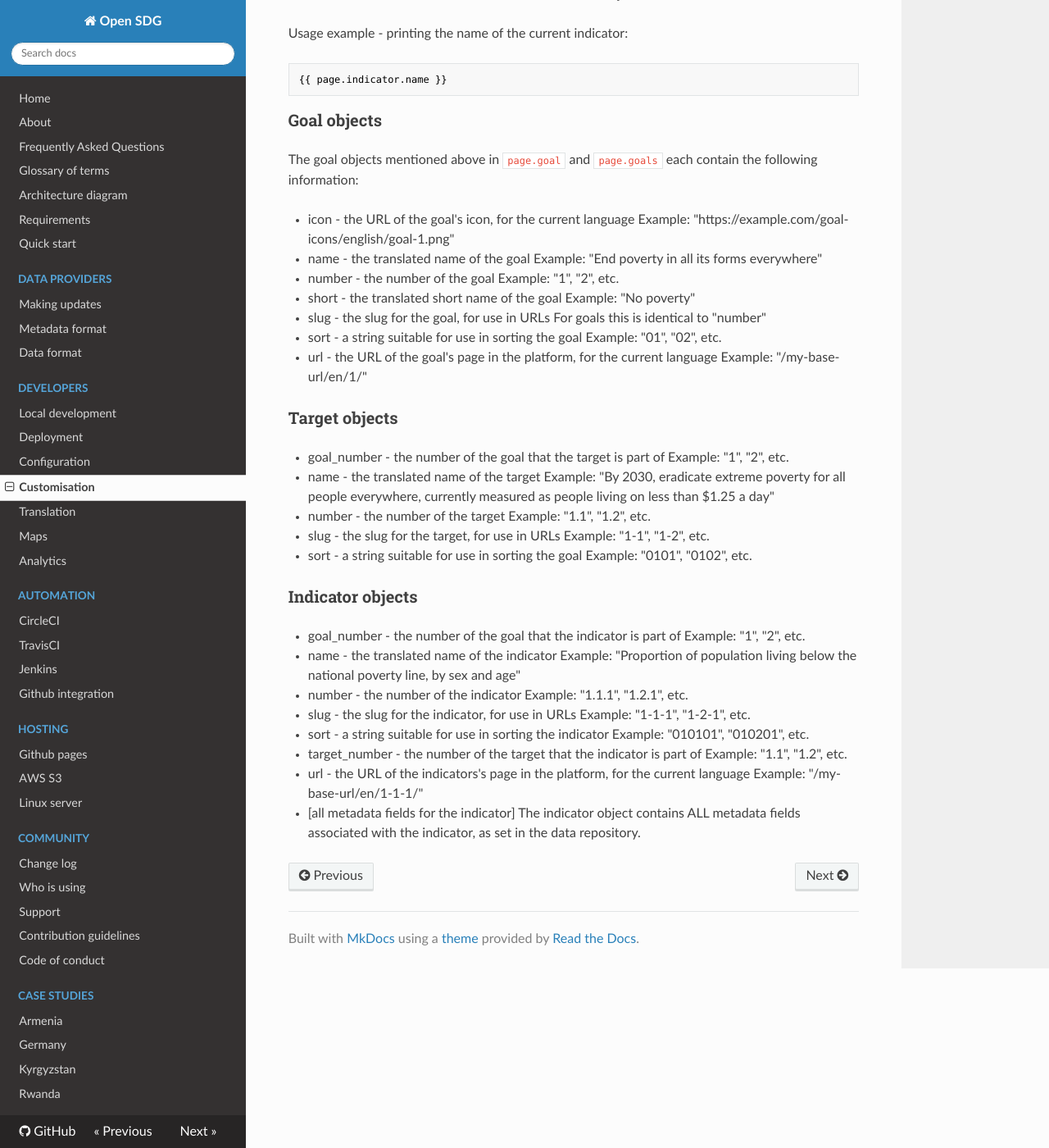
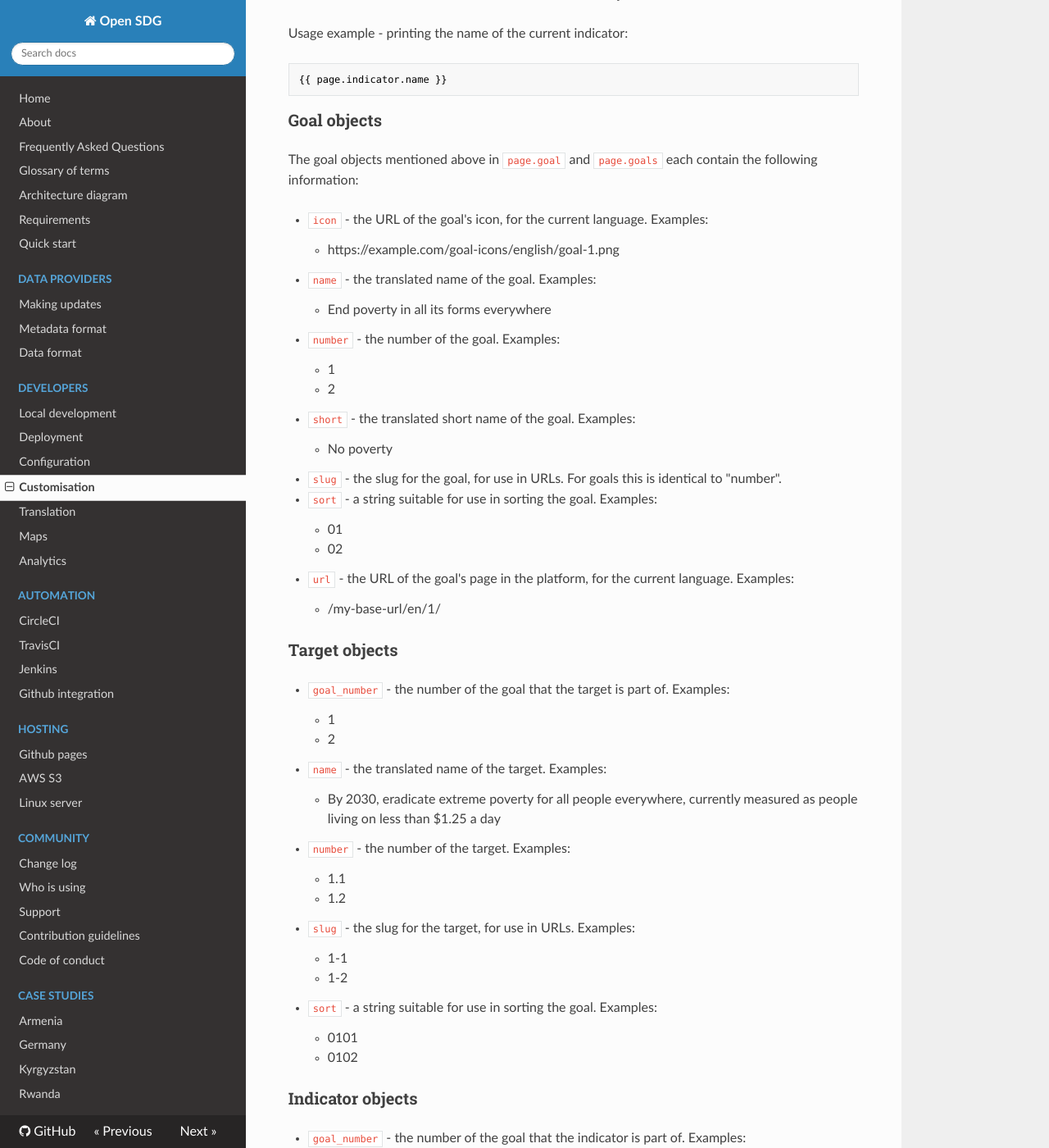
Before and after one commit to open-sdg/open-sdg, an MkDocs documentation site: the page built from docs/customisation.md, in a window 1280 px wide and 1400 px high, scrolled down 4486 px. Shown: the whole window at 82% size. Built offline with MkDocs 1.6.1, drawn with Linux system fonts in a browser that asks for light colours; nearby versions of some CDN libraries; old or Windows-style settings are respelled for this version of MkDocs; some of the changed text lies outside the part shown.

Commit message:
Markdown fixes

```diff
--- a/docs/customisation.md
+++ b/docs/customisation.md
@@ -184,49 +184,77 @@ Usage example - printing the name of the current indicator:
 
 The goal objects mentioned above in `page.goal` and `page.goals` each contain the following information:
 
-* icon - the URL of the goal's icon, for the current language
-    Example: "https://example.com/goal-icons/english/goal-1.png"
-* name - the translated name of the goal
-    Example: "End poverty in all its forms everywhere"
-* number - the number of the goal
-    Example: "1", "2", etc.
-* short - the translated short name of the goal
-    Example: "No poverty"
-* slug - the slug for the goal, for use in URLs
-    For goals this is identical to "number"
-* sort - a string suitable for use in sorting the goal
-    Example: "01", "02", etc.
-* url - the URL of the goal's page in the platform, for the current language
-    Example: "/my-base-url/en/1/"
+* `icon` - the URL of the goal's icon, for the current language. Examples:
+    * https://example.com/goal-icons/english/goal-1.png
+
+* `name` - the translated name of the goal. Examples:
+    * End poverty in all its forms everywhere
+
+* `number` - the number of the goal. Examples:
+    * 1
+    * 2
+
+* `short` - the translated short name of the goal. Examples:
+    * No poverty
+
+* `slug` - the slug for the goal, for use in URLs. For goals this is identical to "number".
+
+* `sort` - a string suitable for use in sorting the goal. Examples:
+    * 01
+    * 02
+
+* `url` - the URL of the goal's page in the platform, for the current language. Examples:
+    * /my-base-url/en/1/
 
 ### Target objects
 
-* goal_number - the number of the goal that the target is part of
-    Example: "1", "2", etc.
-* name - the translated name of the target
-    Example: "By 2030, eradicate extreme poverty for all people everywhere, currently measured as people living on less than $1.25 a day"
-* number - the number of the target
-    Example: "1.1", "1.2", etc.
-* slug - the slug for the target, for use in URLs
-    Example: "1-1", "1-2", etc.
-* sort - a string suitable for use in sorting the goal
-    Example: "0101", "0102", etc.
+* `goal_number` - the number of the goal that the target is part of. Examples:
+    * 1
+    * 2
+
+* `name` - the translated name of the target. Examples:
+    * By 2030, eradicate extreme poverty for all people everywhere, currently measured as people living on less than $1.25 a day
+
+* `number` - the number of the target. Examples:
+    * 1.1
+    * 1.2
+
+* `slug` - the slug for the target, for use in URLs. Examples:
+    * 1-1
+    * 1-2
+
+* `sort` - a string suitable for use in sorting the goal. Examples:
+    * 0101
+    * 0102
 
 ### Indicator objects
 
-* goal_number - the number of the goal that the indicator is part of
-    Example: "1", "2", etc.
-* name - the translated name of the indicator
-    Example: "Proportion of population living below the national poverty line, by sex and age"
-* number - the number of the indicator
-    Example: "1.1.1", "1.2.1", etc.
-* slug - the slug for the indicator, for use in URLs
-    Example: "1-1-1", "1-2-1", etc.
-* sort - a string suitable for use in sorting the indicator
-    Example: "010101", "010201", etc.
-* target_number - the number of the target that the indicator is part of
-    Example: "1.1", "1.2", etc.
-* url - the URL of the indicators's page in the platform, for the current language
-    Example: "/my-base-url/en/1-1-1/"
-* [all metadata fields for the indicator]
+* `goal_number` - the number of the goal that the indicator is part of. Examples:
+    * 1
+    * 2
+
+* `name` - the translated name of the indicator. Examples:
+    * Proportion of population living below the national poverty line, by sex and age
+
+* `number` - the number of the indicator. Examples:
+    * 1.1.1
+    * 1.2.1
+
+* `slug` - the slug for the indicator, for use in URLs. Examples:
+    * 1-1-1
+    * 1-2-1
+
+* `sort` - a string suitable for use in sorting the indicator. Examples:
+    * 010101
+    * 010201
+
+* `target_number` - the number of the target that the indicator is part of. Examples:
+    * 1.1
+    * 1.2
+
+* `url` - the URL of the indicators's page in the platform, for the current language. Examples:
+    * /my-base-url/en/1-1-1/
+
+* `[all metadata fields for the indicator]`
+
     The indicator object contains ALL metadata fields associated with the indicator, as set in the data repository.
```
